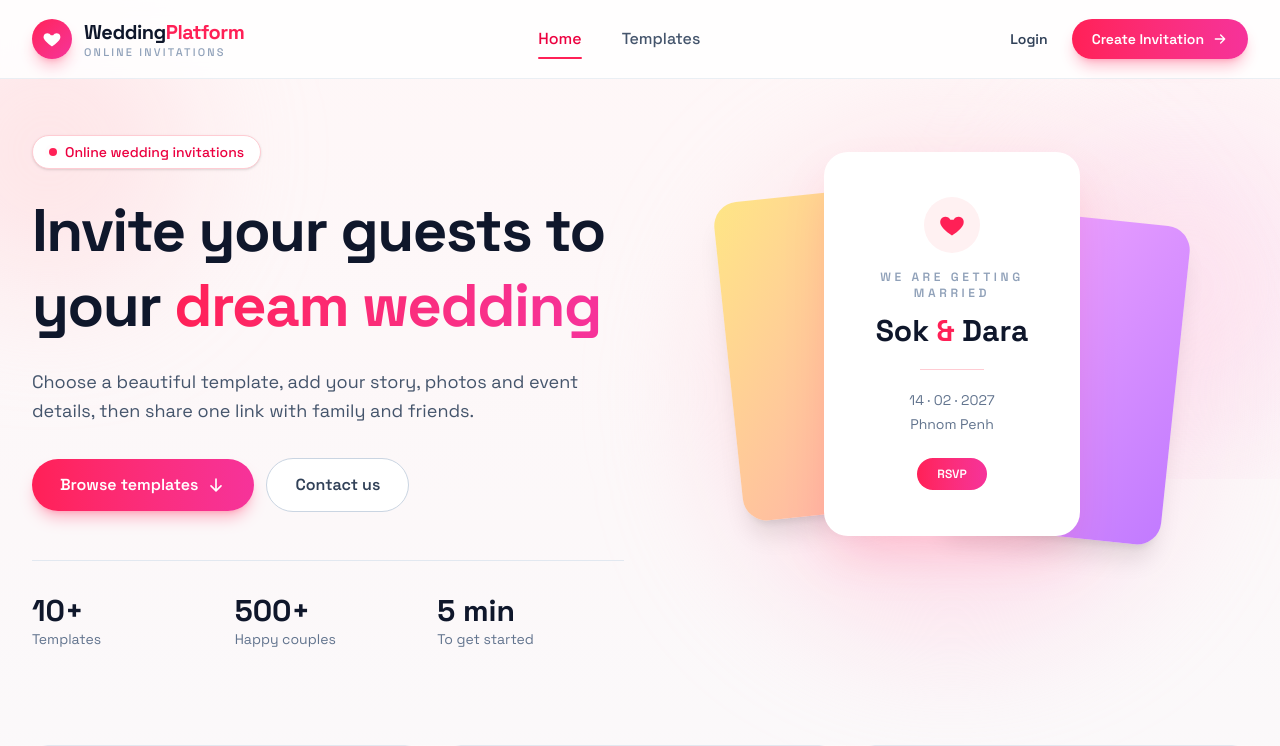
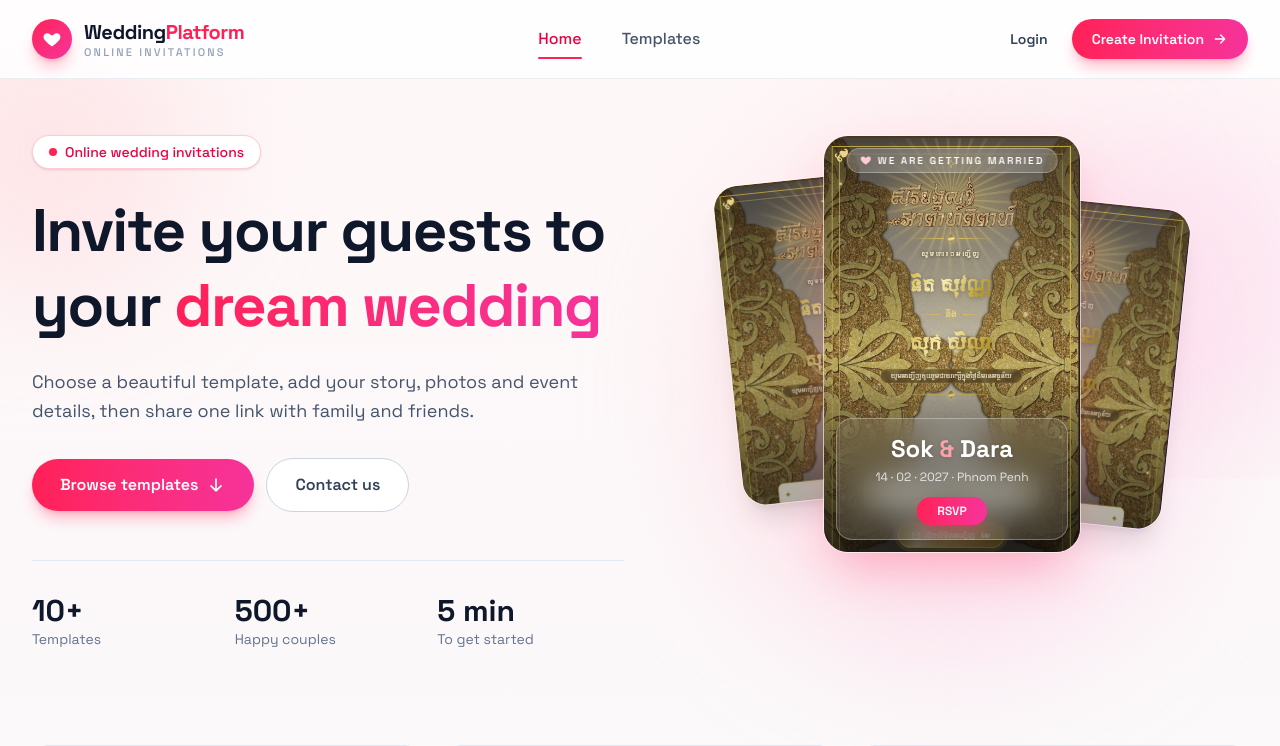
Before and after one commit to SothearithNith/wedding-online-platform, a Laravel app: page / in a window 1280 px wide. Shown: the part 33-779 px from the top of the page. Run offline with Laravel 12, Linux system fonts and the light colour scheme; data comes from the database, SQL or seed files in the repository; data that the repository does not hold is empty; style sheets or scripts are compiled from the project's sources; some libraries are stand-ins or nearby versions.

Commit message:
pub dashboard

```diff
--- a/app/Livewire/Dashboard.php
+++ b/app/Livewire/Dashboard.php
@@ -24,7 +24,9 @@ class Dashboard extends Component
 
     #[Url(except: 'all')]
     public string $visibility = 'all'; // all | public | private
-
+    public $heroBack = 'assets/images/hero/front.png';
+    public $heroRight = 'assets/images/hero/front.png';
+    public $heroFront = 'assets/images/hero/front.png';
     public function updatingSearch(): void
     {
         $this->resetPage();
@@ -91,13 +93,6 @@ class Dashboard extends Component
 
     public function render()
     {
-        // dd($this->getTemplates()->items());
-        $templates = [
-            ['name' => 'Classic Rose',   'category' => 'Classic', 'image' => null, 'url' => '#'],
-            ['name' => 'Golden Khmer',   'category' => 'Khmer',   'image' => null, 'url' => '#'],
-            ['name' => 'Modern Minimal', 'category' => 'Modern',  'image' => null, 'url' => '#'],
-            ['name' => 'Floral Dream',   'category' => 'Floral',  'image' => null, 'url' => '#'],
-        ];
 
         return view('livewire.dashboard', [
             'templates' => $this->getTemplates()->items(),
--- a/lang.json
+++ b/lang.json
@@ -115,5 +115,9 @@
     "All weddings": "ពិធីមង្គលការទាំងអស់",
     "Pick a template, type the names, add photos. The link is made for you.": "ជ្រើសរើសគំរូមួយ បញ្ចូលឈ្មោះ និងបន្ថែមរូបភាព។ តំណភ្ជាប់នឹងត្រូវបានបង្កើតជូនអ្នក។",
     "Choosing a template fills the form with its sample content. Switching later resets what you typed.": "ការជ្រើសរើសគំរូនឹងបំពេញទម្រង់បែបបទនោះដោយមាតិកាគំរូ។ ប្រសិនបើអ្នកផ្លាស់ប្តូរគំរូនៅពេលក្រោយ អ្វីដែលអ្នកបានវាយបញ្ចូលនឹងត្រូវលុបចេញ។",
-    "Selected": "បានជ្រើសរើស"
+    "Selected": "បានជ្រើសរើស",
+    "We are getting married": "យើងនឹងរៀបការ",
+    "Sok": "សុក",
+    "Phnom Penh": "ភ្នំពេញ",
+    "Dara": "ដារ៉ា"
 }
--- a/resources/views/livewire/dashboard.blade.php
+++ b/resources/views/livewire/dashboard.blade.php
@@ -75,38 +75,53 @@
         </div>
 
         {{-- Visual: stacked invitation cards --}}
-        <div class="relative mx-auto h-[26rem] w-full max-w-md sm:h-[30rem]" aria-hidden="true">
+        <div class="relative mx-auto h-[28rem] w-full max-w-md sm:h-[32rem]" aria-hidden="true">
             <div class="absolute inset-0 -z-10 rounded-full bg-gradient-to-br from-rose-200/60 to-pink-200/60 blur-3xl">
             </div>
 
             {{-- Back card --}}
             <div
-                class="absolute left-0 top-10 h-72 w-52 -rotate-6 rounded-3xl bg-gradient-to-br from-amber-200 to-rose-300 shadow-xl sm:h-80 sm:w-56">
+                class="absolute left-0 top-10 h-72 w-52 -rotate-6 overflow-hidden rounded-3xl bg-gradient-to-br from-amber-200 to-rose-300 shadow-xl ring-1 ring-white/40 transition duration-500 hover:-rotate-3 sm:h-80 sm:w-56">
+                <img src="{{ $heroBack }}" alt="" loading="lazy"
+                    class="h-full w-full object-cover object-top" onerror="this.style.display='none'">
+                <div class="absolute inset-0 bg-gradient-to-t from-black/30 to-transparent"></div>
             </div>
+
             {{-- Right card --}}
             <div
-                class="absolute right-0 top-16 h-72 w-52 rotate-6 rounded-3xl bg-gradient-to-br from-fuchsia-300 to-purple-400 shadow-xl sm:h-80 sm:w-56">
+                class="absolute right-0 top-16 h-72 w-52 rotate-6 overflow-hidden rounded-3xl bg-gradient-to-br from-fuchsia-300 to-purple-400 shadow-xl ring-1 ring-white/40 transition duration-500 hover:rotate-3 sm:h-80 sm:w-56">
+                <img src="{{ asset($heroRight) }}" alt="" loading="lazy"
+                    class="h-full w-full object-cover object-top" onerror="this.style.display='none'">
+                <div class="absolute inset-0 bg-gradient-to-t from-black/30 to-transparent"></div>
             </div>
-            {{-- Front card --}}
             <div
-                class="absolute left-1/2 top-0 flex h-80 w-60 -translate-x-1/2 flex-col items-center justify-center rounded-3xl border border-white/60 bg-white p-6 text-center shadow-2xl shadow-rose-500/20 sm:h-96 sm:w-64">
-                <span class="flex h-14 w-14 items-center justify-center rounded-full bg-rose-50 text-rose-500">
-                    <svg class="h-7 w-7" viewBox="0 0 24 24" fill="currentColor">
+                class="absolute left-1/2 top-0 h-80 w-60 -translate-x-1/2 overflow-hidden rounded-3xl bg-gradient-to-br from-rose-200 to-pink-300 shadow-2xl shadow-rose-500/30 ring-1 ring-white/60 sm:h-[26rem] sm:w-64">
+
+                <img src="{{ asset($heroFront) }}" alt="" loading="lazy"
+                    class="absolute inset-0 h-full w-full object-cover object-top" onerror="this.style.display='none'">
+
+                <div
+                    class="pointer-events-none absolute inset-x-0 bottom-0 h-1/2 bg-gradient-to-t from-black/50 to-transparent">
+                </div>
+                <span
+                    class="absolute left-1/2 top-3 inline-flex -translate-x-1/2 items-center gap-1.5 whitespace-nowrap rounded-full border border-white/30 bg-white/20 px-3 py-1 text-[10px] font-semibold uppercase tracking-[0.2em] text-white backdrop-blur-md">
+                    <svg class="h-3 w-3 text-rose-200" viewBox="0 0 24 24" fill="currentColor">
                         <path
                             d="M12 21s-7.5-4.6-9.6-9.2C1 8.6 2.8 5 6.3 5c2 0 3.5 1.1 4.3 2.6h2.8C14.2 6.1 15.7 5 17.7 5 21.2 5 23 8.6 21.6 11.8 19.5 16.4 12 21 12 21z" />
                     </svg>
+                    {{ trans_json('We are getting married') }}
                 </span>
-                <p class="mt-4 text-xs font-semibold uppercase tracking-[0.3em] text-slate-400">
-                    {{ trans_json('We are getting married') }}
-                </p>
-                <p class="mt-3 text-3xl font-bold text-slate-900">Sok <span class="text-rose-500">&amp;</span> Dara</p>
-                <div class="my-5 h-px w-16 bg-rose-200"></div>
-                <p class="text-sm text-slate-500">14 &middot; 02 &middot; 2027</p>
-                <p class="mt-1 text-sm text-slate-500">Phnom Penh</p>
-                <span
-                    class="mt-6 rounded-full bg-gradient-to-r from-rose-500 to-pink-500 px-5 py-2 text-xs font-semibold text-white">
-                    {{ trans_json('RSVP') }}
-                </span>
+                <div
+                    class="absolute inset-x-3 bottom-3 rounded-2xl border border-white/30 bg-white/10 p-3.5 text-center text-white shadow-xl shadow-black/20 backdrop-blur-lg">
+                    <p class="text-2xl font-bold drop-shadow-sm">{{ trans_json('Sok') }} <span
+                            class="text-rose-300">&amp;</span> {{ trans_json('Dara') }} </p>
+                    <p class="mt-1 text-xs text-white/80">14 &middot; 02 &middot; 2027 &middot;
+                        {{ trans_json('Phnom Penh') }} </p>
+                    <span
+                        class="mt-3 inline-block rounded-full bg-gradient-to-r from-rose-500 to-pink-500 px-5 py-1.5 text-xs font-semibold text-white shadow-lg shadow-rose-500/30">
+                        {{ trans_json('RSVP') }}
+                    </span>
+                </div>
             </div>
         </div>
     </section>
```
Also changed, not shown: public/assets/images/hero/front.png (added).
